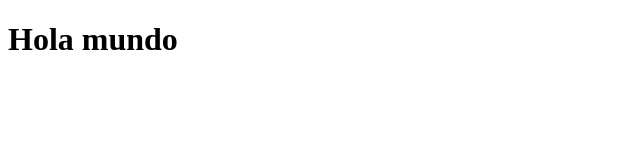
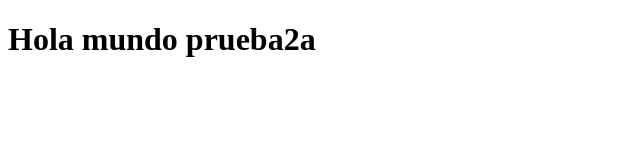
Before and after one commit to Rousmerychc/pruebagit2, a plain HTML site: page index.html in a window 1280 px wide. Shown: the whole page, without its empty margins (0-640 px from the left). Drawn offline with Linux system fonts and the light colour scheme.

Commit message:
cambio en index

```diff
--- a/index.html
+++ b/index.html
@@ -6,6 +6,6 @@
     <title>Document</title>
 </head>
 <body>
-    <h1>Hola mundo</h1>
+    <h1>Hola mundo prueba2a</h1>
 </body>
 </html>
```
